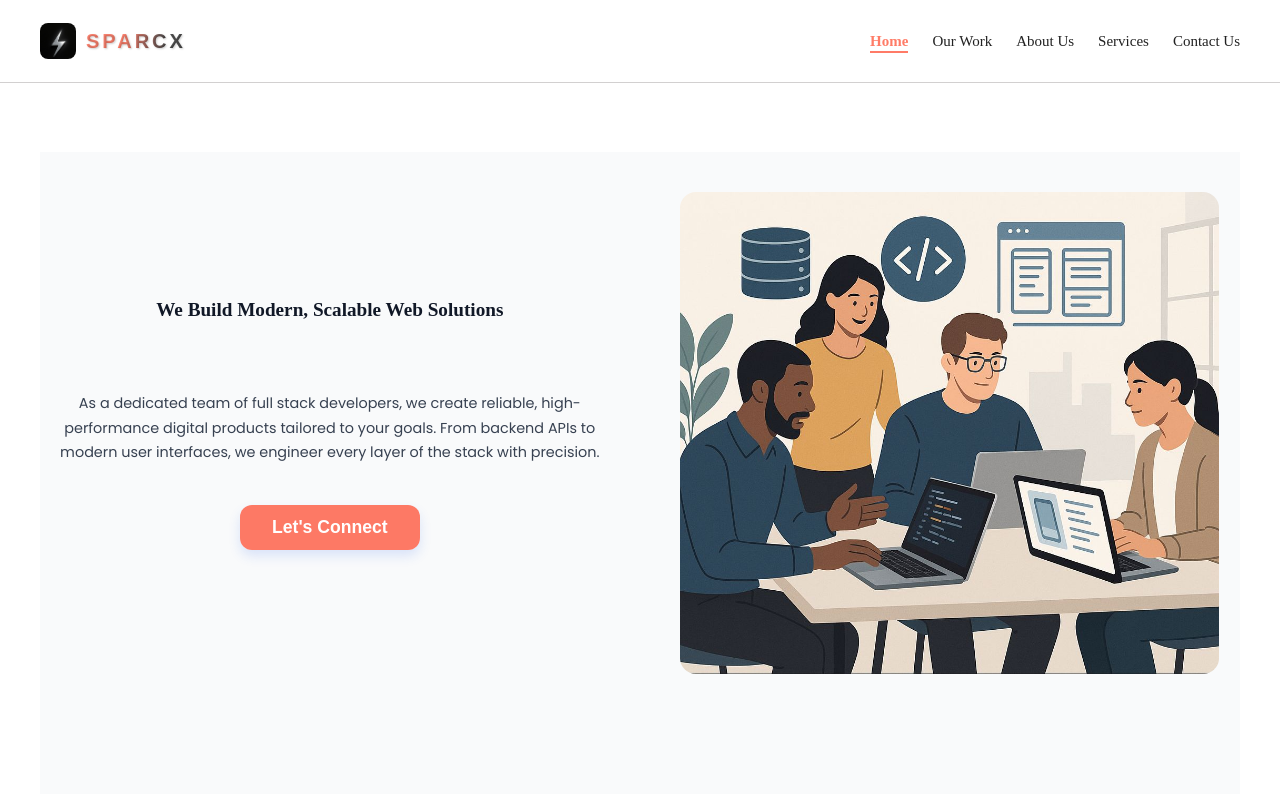
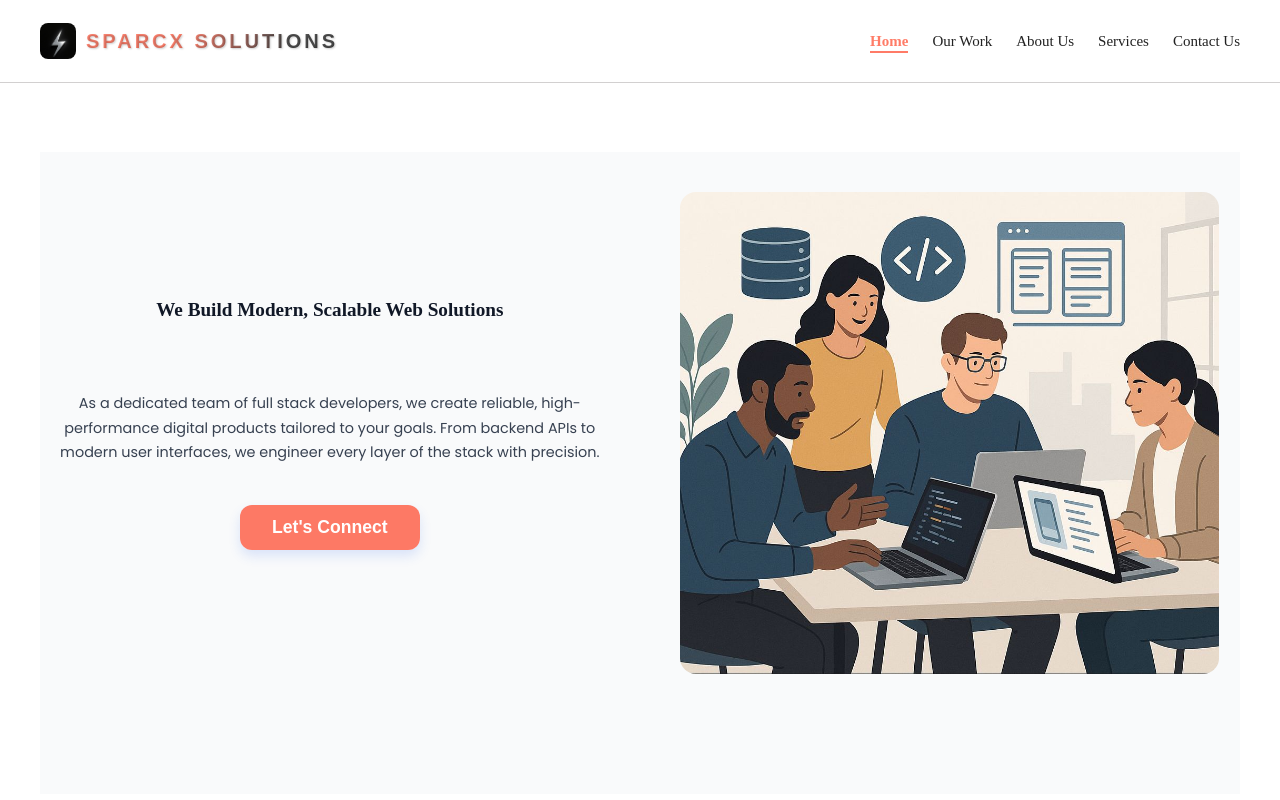
Before and after one commit to AdepuSanjay/Sparcx, a React (Vite) app: page / in a window 1280 px wide. Shown: the top 800 px of the page. Built offline with nearby package versions, Linux system fonts and the light colour scheme.

Commit message:
Update Navbar.jsx

```diff
--- a/src/components/Navbar.jsx
+++ b/src/components/Navbar.jsx
@@ -17,7 +17,7 @@ const Navbar = ({ darkMode, toggleDarkMode }) => {
             alt="Logo"
             className="nav-logo-img"
           />
-          <span className="firebrik-text">Sparcx</span>
+          <span className="firebrik-text">Sparcx Solutions</span>
         </Link>
 
         {/* Desktop Links */}
```
